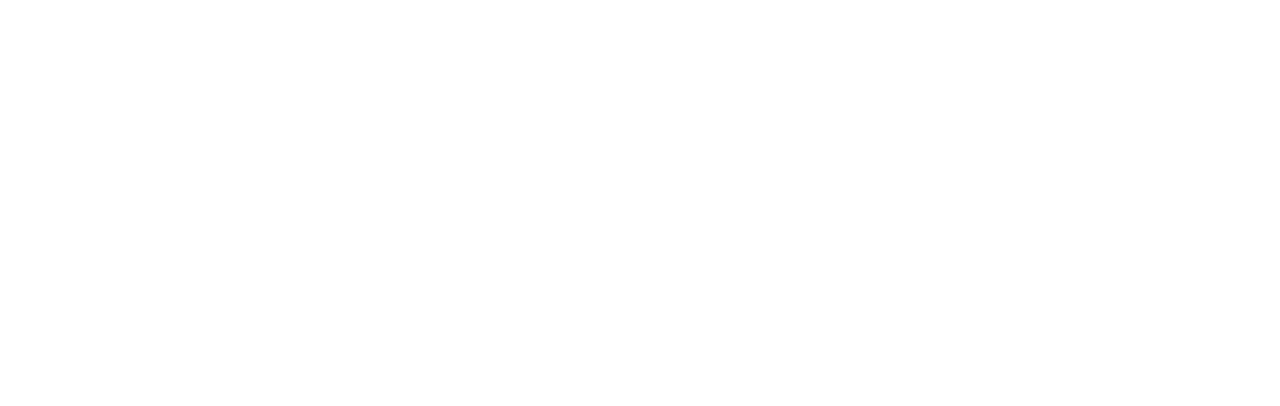
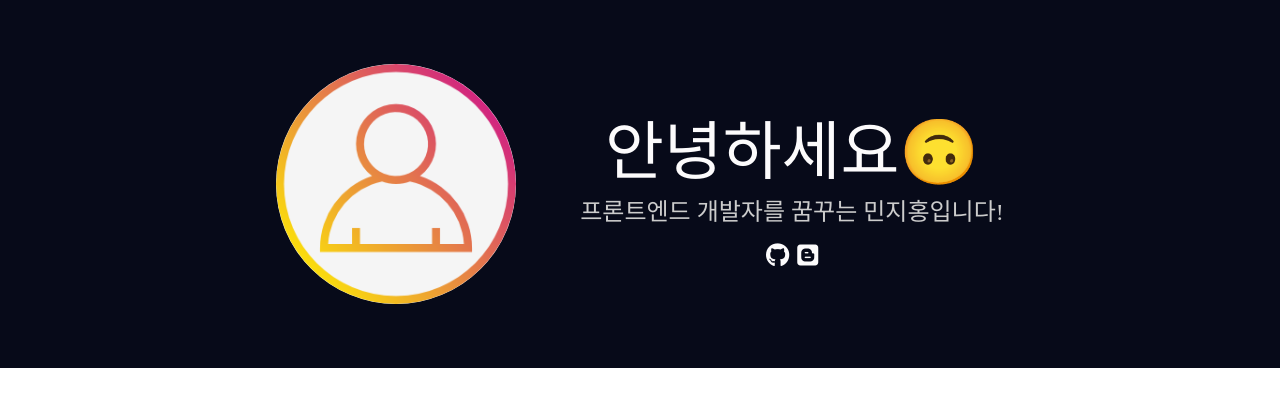
Before and after one commit to JiiHong/JiiHong.github.io, a plain HTML site: page index.html in a window 1280 px wide. Drawn offline with Linux system fonts and the light colour scheme.

Commit message:
Feat: profile

```diff
--- a/index.html
+++ b/index.html
@@ -11,6 +11,34 @@
       rel="stylesheet"
       href="style.css"
     />
+    <script
+      src="https://kit.fontawesome.com/3f904bc726.js"
+      crossorigin="anonymous"
+    ></script>
   </head>
-  <body></body>
+  <body>
+    <section class="profile">
+      <img
+        class="profile__avatar"
+        src="./img/avatart.png"
+        alt="avatart"
+      />
+      <div class="profile__description">
+        <p>안녕하세요🙃</p>
+        <p>프론트엔드 개발자를 꿈꾸는 민지홍입니다!</p>
+        <div class="profile__icons">
+          <a
+            href="https://github.com/JiiHong"
+            target="_blank"
+            ><i class="fa-brands fa-github profile__icon"></i
+          ></a>
+          <a
+            href="https://velog.io/@jiihong/posts"
+            target="_blank"
+            ><i class="fa-brands fa-blogger profile__icon"></i
+          ></a>
+        </div>
+      </div>
+    </section>
+  </body>
 </html>
--- a/style.css
+++ b/style.css
@@ -14,7 +14,7 @@
 
   /* Size */
   --size-max-width: 1200px;
-  --size-padding-profile: 5rem;
+  --size-padding-profile: 4rem;
   --size-text-sm: 1.2rem;
   --size-text-base: 1.5rem;
   --size-text-lg: 2rem;
@@ -27,8 +27,11 @@
 }
 
 body {
+  display: flex;
+  flex-direction: column;
   height: 100vh;
   margin: 0;
+  text-align: center;
 }
 
 p,
@@ -52,3 +55,41 @@ button {
   cursor: pointer;
   background-color: transparent;
 }
+
+.profile {
+  display: flex;
+  align-items: center;
+  justify-content: center;
+  gap: 4rem;
+  padding: var(--size-padding-profile) 0;
+  background: var(--color-bg);
+}
+
+.profile__avatar {
+  width: var(--size-avatar);
+  height: var(--size-avatar);
+  border-radius: 100%;
+  background-color: #f5f5f5;
+}
+
+.profile__description > p:nth-child(1) {
+  font-size: var(--size-text-xl);
+  color: var(--color-white);
+}
+
+.profile__description > p:nth-child(2) {
+  font-size: var(--size-text-base);
+}
+
+.profile__icons {
+  display: flex;
+  justify-content: center;
+  gap: 0.5rem;
+  width: 100%;
+  margin-top: 1rem;
+}
+
+.profile__icon {
+  font-size: var(--size-text-base);
+  color: var(--color-white);
+}
```
Also changed, not shown: img/avatart.png (added).
